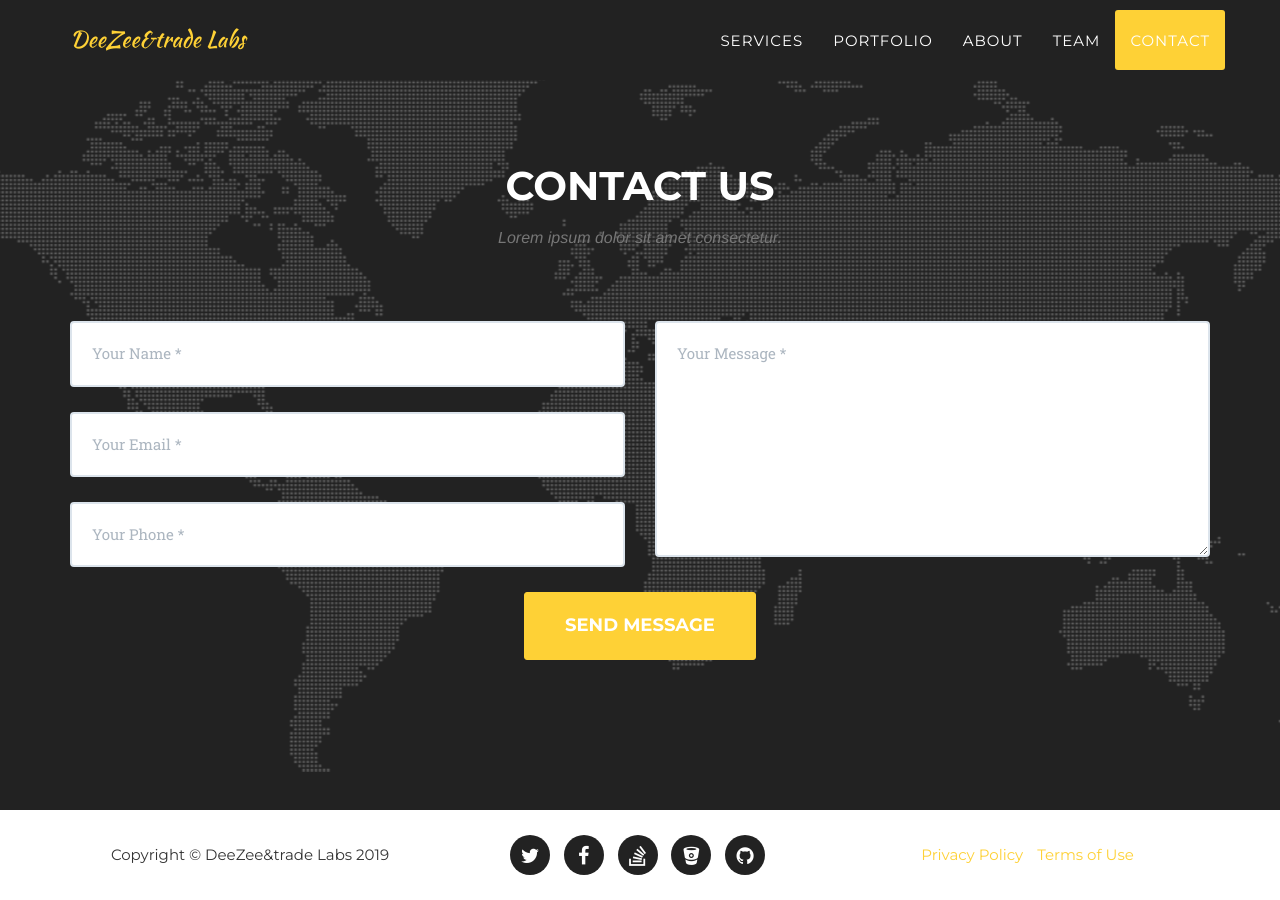
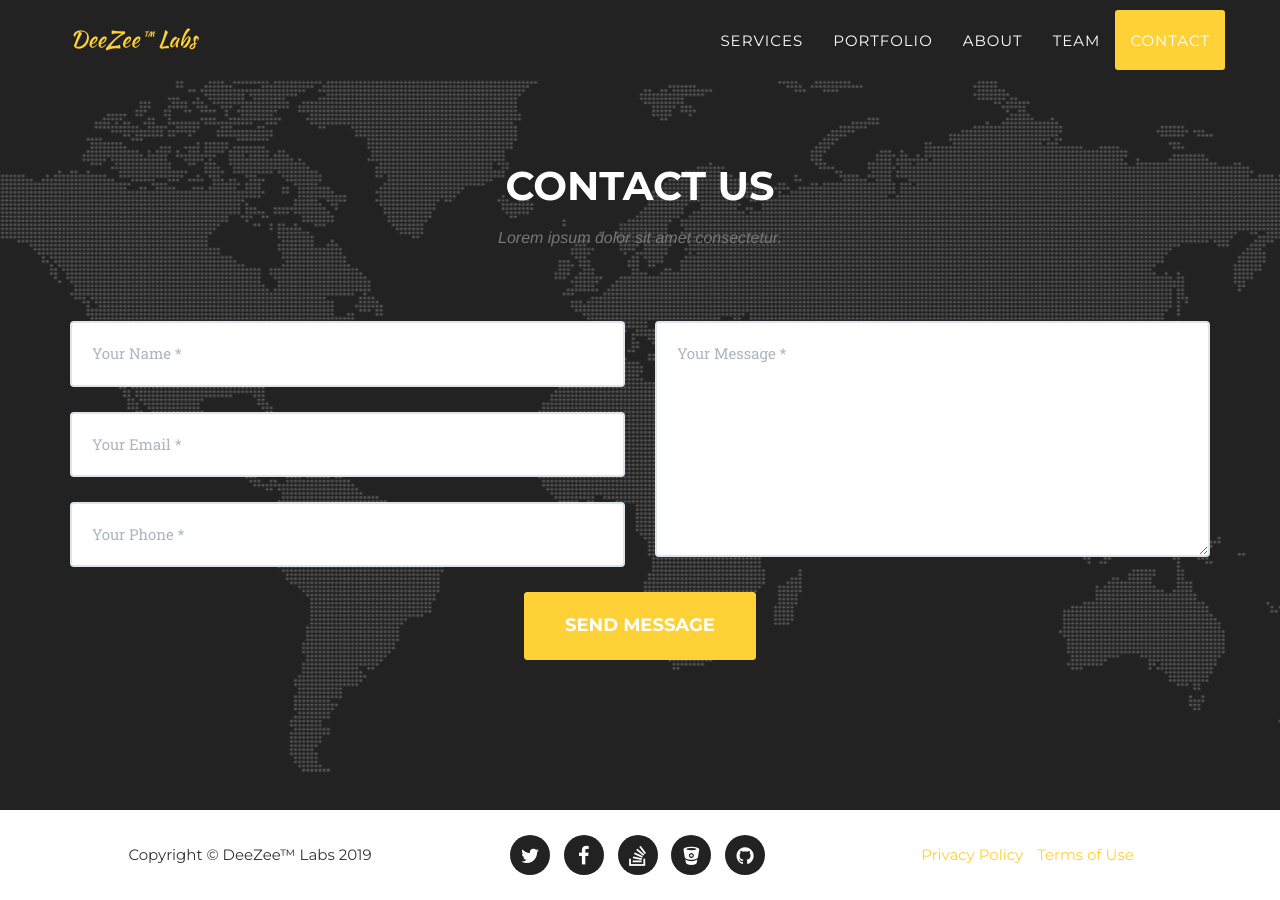
Before and after one commit to DeeZeeLabs/deezeelabs, a Jekyll site: the page built from index.html, in a window 1280 px wide and 900 px high, scrolled down 5620 px. Built offline with Jekyll 4.4.1, drawn with Linux system fonts in a browser that asks for light colours; some web fonts are replaced.

Commit message:
Update _config.yml

```diff
--- a/_config.yml
+++ b/_config.yml
@@ -2,7 +2,7 @@ url: https://deezeelabs.github.io
 baseurl: /deezeelabs.github.io/
 
 # Site settings
-title: DeeZee&trade Labs
+title: DeeZee™ Labs
 email: your-email@domain.com
 description: "Write an awesome description for your new site here. You can edit this line in _config.yml. It will appear in your document head meta (for Google search results) and in your feed.xml site description."
 
```
